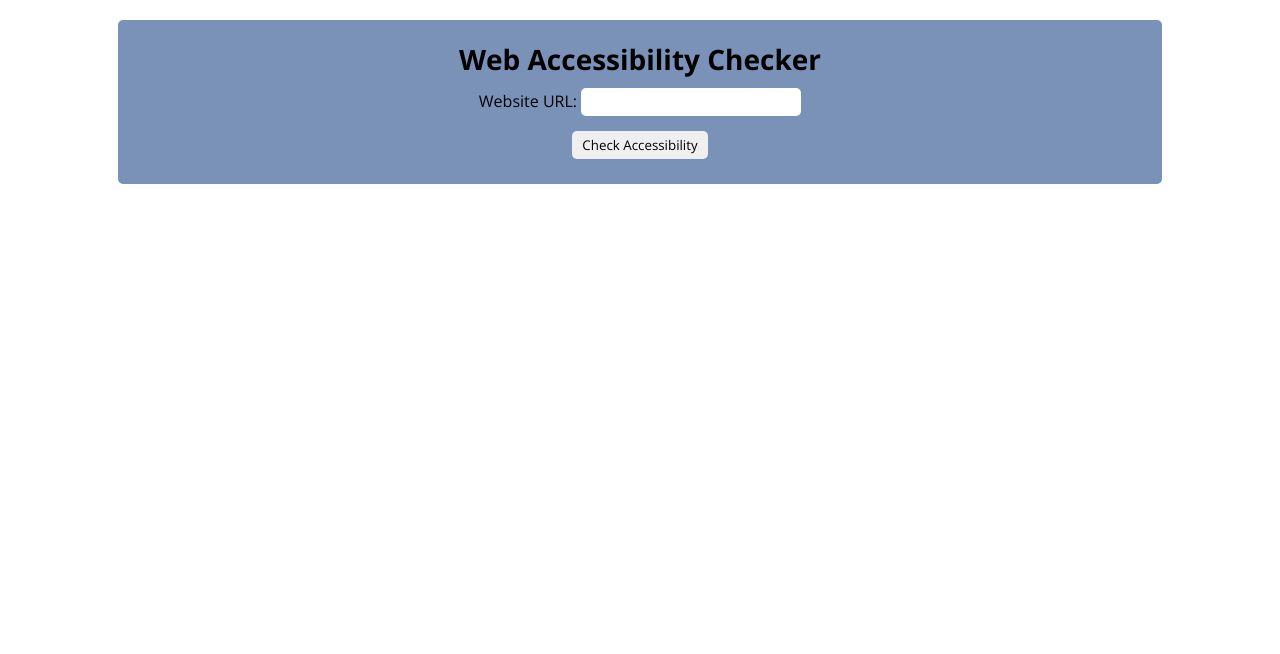
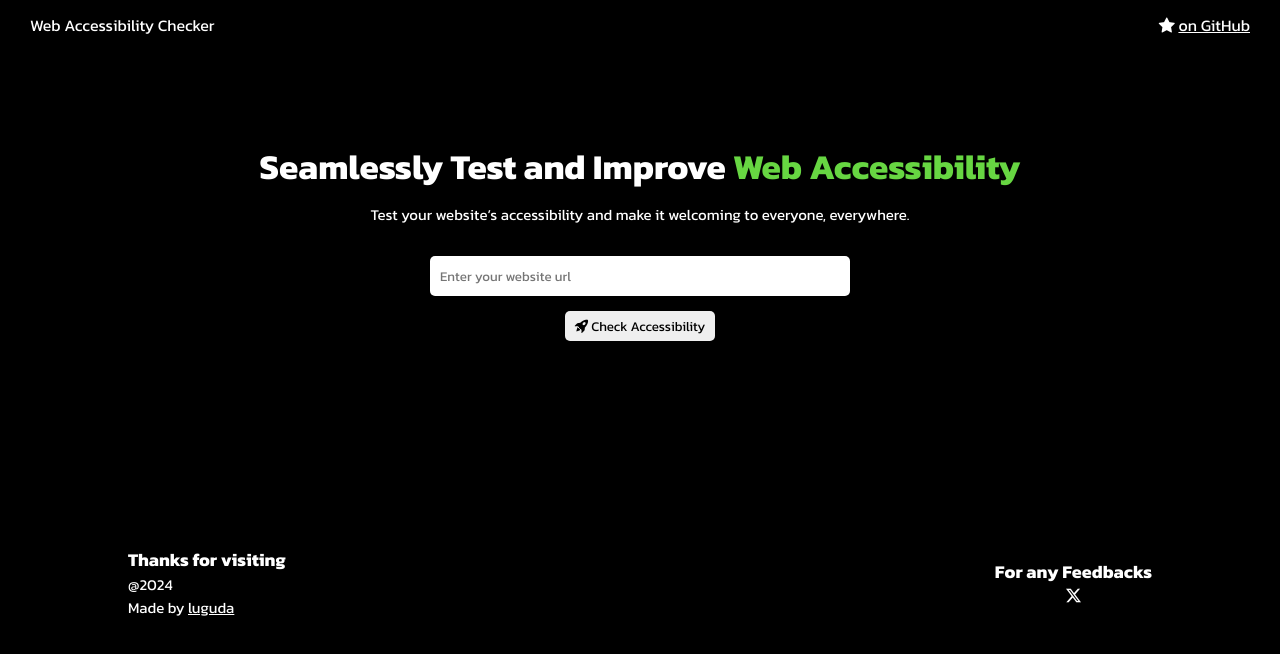
Before and after one commit to charlesluguda/WebAccessibility, a website: page public/index.html in a window 1280 px wide. Drawn offline with nearby package versions, Linux system fonts and the light colour scheme; a web font is replaced by a local one.

Commit message:
UI Improved

```diff
--- a/public/index.html
+++ b/public/index.html
@@ -5,24 +5,43 @@
     <meta name="viewport" content="width=device-width, initial-scale=1.0">
     <title>Web Accessibility Checker</title>
     <link rel="stylesheet" href="styles.css">
-    <link rel="preconnect" href="https://fonts.googleapis.com">
-    <link rel="preconnect" href="https://fonts.gstatic.com" crossorigin>
-    <link href="https://fonts.googleapis.com/css2?family=Open+Sans:ital,wght@0,300..800;1,300..800&display=swap" rel="stylesheet">
+
+    <link rel="stylesheet" href="https://cdn.jsdelivr.net/npm/bootstrap-icons@1.11.3/font/bootstrap-icons.min.css">
 </head>
 <body>
+    <header>
+        <div class="logo">web accessibility checker</div>
+        <div class="git-logo"><i class="bi bi-star-fill"></i> <a href="">on GitHub</a></div>
+    </header>
     <div class="container">
+
     <div class="main-container">
-        <h1>Web Accessibility Checker</h1>
+        <h1>Seamlessly Test and Improve <span>Web Accessibility</span></h1>
+        <p>Test your website’s accessibility and make it welcoming to everyone, everywhere.</p>
 
         <form id="audit-form">
-            <label for="url">Website URL:</label>
-            <input type="url" id="url" name="url" required>
-            <button type="submit">Check Accessibility</button>
+            <!-- <label for="url">Website URL:</label> -->
+            <input type="url" id="url" name="url" placeholder="Enter your website url" required>
+            <button type="submit"><i class="bi bi-rocket-takeoff-fill"></i> Check Accessibility</button>
         </form>
     </div>
     <div id="loader"></div>
     <div id="results"></div>
+    <footer>
+        <div class="footer-container">
+            <div class="devs-info">
+                <h3>Thanks for visiting</h3>
+                <p>@2024</p>
+                <p>Made by <a href="">luguda</a></p>
+            </div>
+            <div class="feedback">
+                <h3>For any Feedbacks</h3>
+                <p><a href=""><i class="bi bi-twitter-x"></i></a></p>
+            </div>
+        </div>
+    </footer>
     </div>
+
 
 
     <script>
--- a/public/styles.css
+++ b/public/styles.css
@@ -1,9 +1,45 @@
+@import url('https://fonts.googleapis.com/css2?family=Kanit:ital,wght@0,100;0,200;0,300;0,400;0,500;0,600;0,700;0,800;0,900;1,100;1,200;1,300;1,400;1,500;1,600;1,700;1,800;1,900&family=Kode+Mono:wght@400..700&family=Noto+Sans:ital,wght@0,100..900;1,100..900&family=Space+Grotesk:wght@300..700&display=swap');
+
 *{
     padding: 0;
     margin: 0;
-    font-family: "Open Sans", sans-serif;
+    font-family: "Kanit", sans-serif;
+}
+body{
+    background: #000;
+    color: #fff;
+    /* font-family: "Noto Sans", sans-serif; */
+}
+header{
+    display: flex;
+    /* position: fixed; */
+    width: 100%;
+    height: 50px;
+    background: #000;
+    color: #fff;
+    align-items: center;
+    z-index: 1;
+    justify-content: space-between;
+    /* margin: 10px 20px; */
+}
+header .logo{
+    margin-left: 30px;
+    text-transform: capitalize;
+}
+header .git-logo{
+    margin-right: 30px;
+}
+header .git-logo i{
+    color: #fff;
+}
+header .git-logo a{
+    text-decoration: underline;
+    color: #fff;
 }
 .container{
+    height: 100vh;
+    width: 100%;
+    padding-top: 50px;
     margin: 20px auto;
     text-align: center;
     justify-content: center;
@@ -12,18 +48,25 @@
     width: 80%;
     margin: auto;
     padding: 10px 10px;
-    background: #7b92b8;
+    /* background: #7b92b8; */
     border-radius: 5px;
 }
 .main-container h1{
-    font-size: 28px;
+    font-size: 35px;
     padding: 10px;
 }
+.main-container h1 span{
+    color: #67d642;
+}
+form{
+    margin-top: 30px;
+    height: 250px;
+}
 form input {
-    padding: 5px 10px;
+    padding: 10px 10px;
     border-radius: 5px;
     border: none;
-    width: 200px;
+    width: 400px;
 }
 form button{
     padding: 5px 10px;
@@ -48,7 +91,7 @@ form button{
 /* Loader styles */
 #loader {
     border: 16px solid #f3f3f3;
-    border-top: 16px solid #7b92b8;
+    border-top: 16px solid #67d642;
     border-radius: 50%;
     width: 50px;
     height: 50px;
@@ -78,3 +121,39 @@ form button{
         padding: 10px;
     }
 }
+
+footer .footer-container{
+    width: 80%;
+    margin: auto;
+    display: flex;
+    align-items: center;
+    justify-content: space-between;
+    padding: 10px 10px;
+}
+.footer-container .devs-info{
+    text-align: left;
+}
+.footer-container .devs-info h3{
+    /* text-align: left; */
+    font-size: 18px;
+}
+.footer-container .devs-info, p{
+    /* text-align: left; */
+    font-size: 15px;
+}
+.footer-container .devs-info a{
+    /* text-align: left; */
+    color: #fff;
+}
+.footer-container .feedback h3{
+    /* text-align: left; */
+    font-size: 18px;
+}
+.footer-container .feedback p{
+    /* text-align: left; */
+    font-size: 15px;
+}
+.footer-container .feedback a{
+    /* text-align: left; */
+    color: #fff;
+}
```
